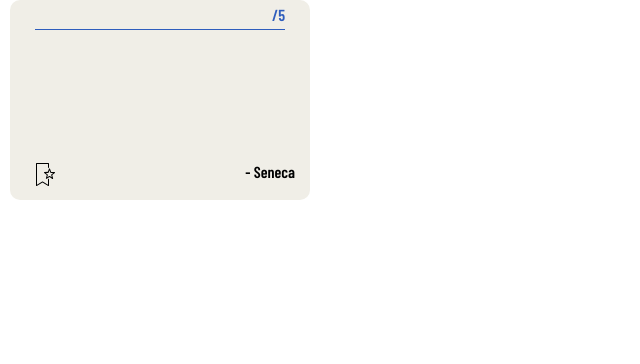
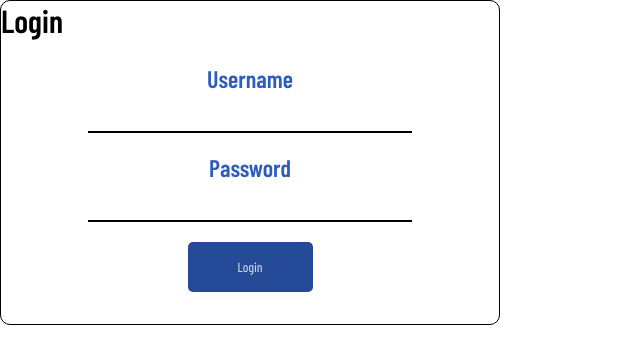
Before and after one commit to aleema95/notes-app-js, a React (Vite) app in the folder client/: page /test in a window 1280 px wide. Shown: the top 364 px of the page, without its empty margins (0-640 px from the left). Built offline with nearby package versions, Linux system fonts and the light colour scheme; a web font is replaced by a local one.

Commit message:
add log in component

```diff
--- /dev/null
+++ b/client/src/components/Login/Login.jsx
@@ -0,0 +1,21 @@
+import React from 'react'
+import s from './Login.module.scss'
+
+export default function Login() {
+  return (
+    <div className={s.main_container}>
+      <form>
+        <h1>Login</h1>
+        <div className={s.label_input_container}>
+          <label htmlFor="">Username</label>
+          <input type="text" />
+        </div>
+        <div className={s.label_input_container}>
+          <label htmlFor="">Password</label>
+          <input type="password" />
+        </div>
+        <button className={s.submit_btn} type='submit'>Login</button>
+      </form>
+    </div>
+  )
+}
--- /dev/null
+++ b/client/src/components/Login/Login.module.scss
@@ -0,0 +1,24 @@
+@import '../../variables';
+
+.main_container {
+  width: 500px;
+  height: 325px;
+  border: 1px solid black;
+  border-radius: 10px;
+  h1 {
+    display: inline-block;
+  }
+  .label_input_container {
+    display: flex;
+    flex-direction: column;
+    justify-content: center;
+    align-items: center;
+    margin-bottom: 20px;
+  }
+  .submit_btn {
+    display: block;
+    margin: 0 auto;
+    width: 125px;
+    height: 50px;
+  }
+}
--- a/client/src/main.jsx
+++ b/client/src/main.jsx
@@ -11,7 +11,7 @@ import './index.scss'
 import Register from './components/Register/Register';
 import axios from 'axios';
 import UserProfile from './components/UserProfile/UserProfile'
-import NoteCard from './components/NoteCard/NoteCard'
+import Login from './components/Login/Login'
 
 axios.defaults.baseURL = 'http://localhost:3010';
 
@@ -31,7 +31,7 @@ const router = createBrowserRouter([
   },
   {
     path: "/test",
-    element: <NoteCard />
+    element: <Login />
   },
 ]);
 
```
Also changed, not shown: 1 other file (tests, documents, lock files or other folders).
